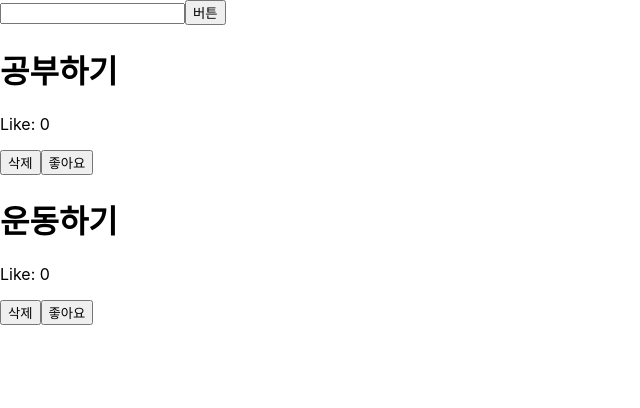
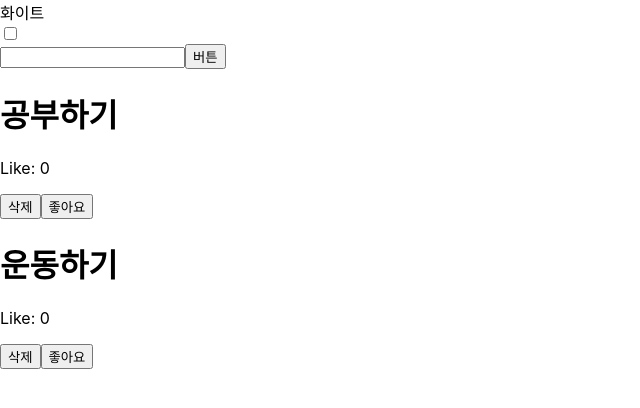
Before and after one commit to orasio3477/reacttodolike, a React (Create React App) app: page / in a window 1280 px wide. Shown: the top 408 px of the page, without its empty margins (0-640 px from the left). Built offline with nearby package versions, Linux system fonts and the light colour scheme.

Commit message:
feat:체크박스

```diff
--- a/src/App.js
+++ b/src/App.js
@@ -7,9 +7,30 @@ function App() {
     { text: "공부하기", like: 0, liked: false },
     { text: "운동하기", like: 0, liked: false },
   ]);
+  const [isChecked, setIsChecked] = useState(false);
 
   return (
     <>
+      <div style={{ backgroundColor: isChecked ? "black" : "white" }}>
+        <label>
+          <span
+            style={{
+              color: isChecked ? "white" : "black",
+              fontWeight: isChecked ? "bold" : "normal",
+            }}
+          >
+            {isChecked ? "블랙" : "화이트"}
+          </span>
+          <br />
+          <input
+            type="checkbox"
+            checked={isChecked}
+            onChange={() => {
+              setIsChecked(!isChecked);
+            }}
+          />
+        </label>
+      </div>
       <input
         value={값}
         onChange={(e) => {
@@ -29,7 +50,7 @@ function App() {
           <div key={index}>
             <span>
               <h1>{t.text}</h1>
-              <p>Like: {t.like}</p> {/* 좋아요 수 표시 */}
+              <p>Like: {t.like}</p>
             </span>
             <button
               onClick={() => {
```
